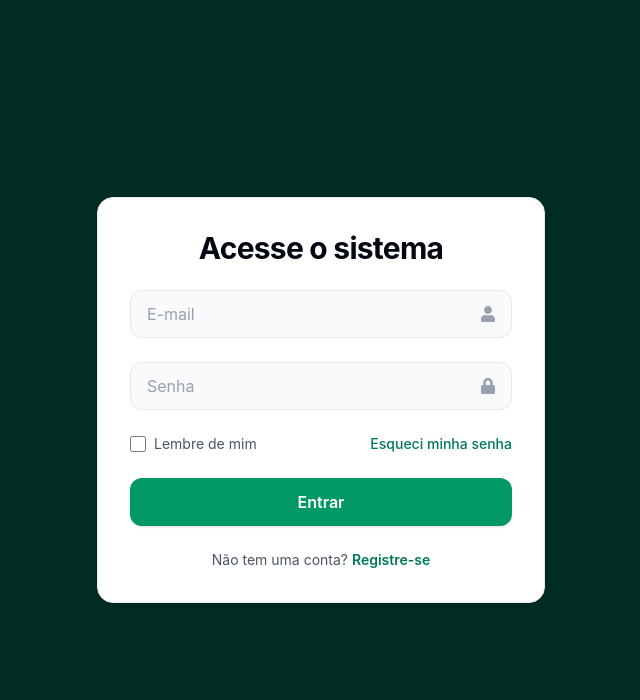
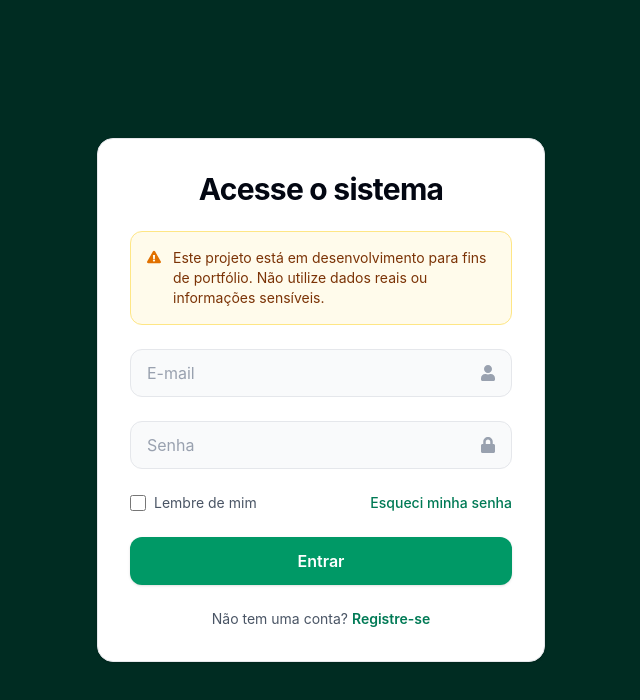
Before and after one commit to matbodo/financial-manager, a React (Vite) app: page /login in a window 1280 px wide. Shown: the top 700 px of the page, without its empty margins (319-959 px from the left). Built offline with nearby package versions, Linux system fonts and the light colour scheme.

Commit message:
feat: add alert for sensitive informations and security

```diff
--- a/src/auth/login.tsx
+++ b/src/auth/login.tsx
@@ -1,6 +1,6 @@
 import { useState } from 'react';
 import { useNavigate, Link } from 'react-router-dom';
-import { FaUser, FaLock } from 'react-icons/fa';
+import { FaUser, FaLock, FaExclamationTriangle } from 'react-icons/fa';
 import API from '../services/api';
 
 export function LoginPage() {
@@ -35,6 +35,14 @@ export function LoginPage() {
                 <form onSubmit={handleSubmit} className="space-y-6">
                     <div className="space-y-2 text-center">
                         <h1 className="text-3xl font-bold tracking-tight text-gray-950">Acesse o sistema</h1>
+                    </div>
+
+                    <div className="flex gap-3 rounded-xl border border-amber-200 bg-amber-50 p-4 text-left text-sm text-amber-900">
+                        <FaExclamationTriangle className="mt-0.5 shrink-0 text-amber-600" />
+                        <p>
+                            Este projeto está em desenvolvimento para fins de portfólio.
+                            Não utilize dados reais ou informações sensíveis.
+                        </p>
                     </div>
 
                     <div className="relative">
--- a/src/auth/register.tsx
+++ b/src/auth/register.tsx
@@ -1,6 +1,6 @@
 import { useState } from 'react';
 import { useNavigate } from 'react-router-dom';
-import { FaUser, FaLock, FaMailBulk } from 'react-icons/fa';
+import { FaUser, FaLock, FaMailBulk, FaExclamationTriangle } from 'react-icons/fa';
 import { Link } from 'react-router-dom';
 import API from '../services/api';
 
@@ -38,6 +38,16 @@ export function RegisterPage() {
                     <div className="space-y-2 text-center">
                         <h1 className="text-3xl font-bold tracking-tight text-gray-950">Registre-se</h1>
                     </div>
+
+                    <div className="flex gap-3 rounded-xl border border-amber-200 bg-amber-50 p-4 text-left text-sm text-amber-900">
+                        <FaExclamationTriangle className="mt-0.5 shrink-0 text-amber-600" />
+                        <p>
+                            Este projeto está em desenvolvimento para fins de portfólio.
+                            Não utilize dados reais ou informações sensíveis. <br />
+                            Estamos trabalhando para garantir a segurança, mas recomendamos cautela ao compartilhar informações pessoais.
+                        </p>
+                    </div>
+
 
                     <div className="relative">
                         <input
```
